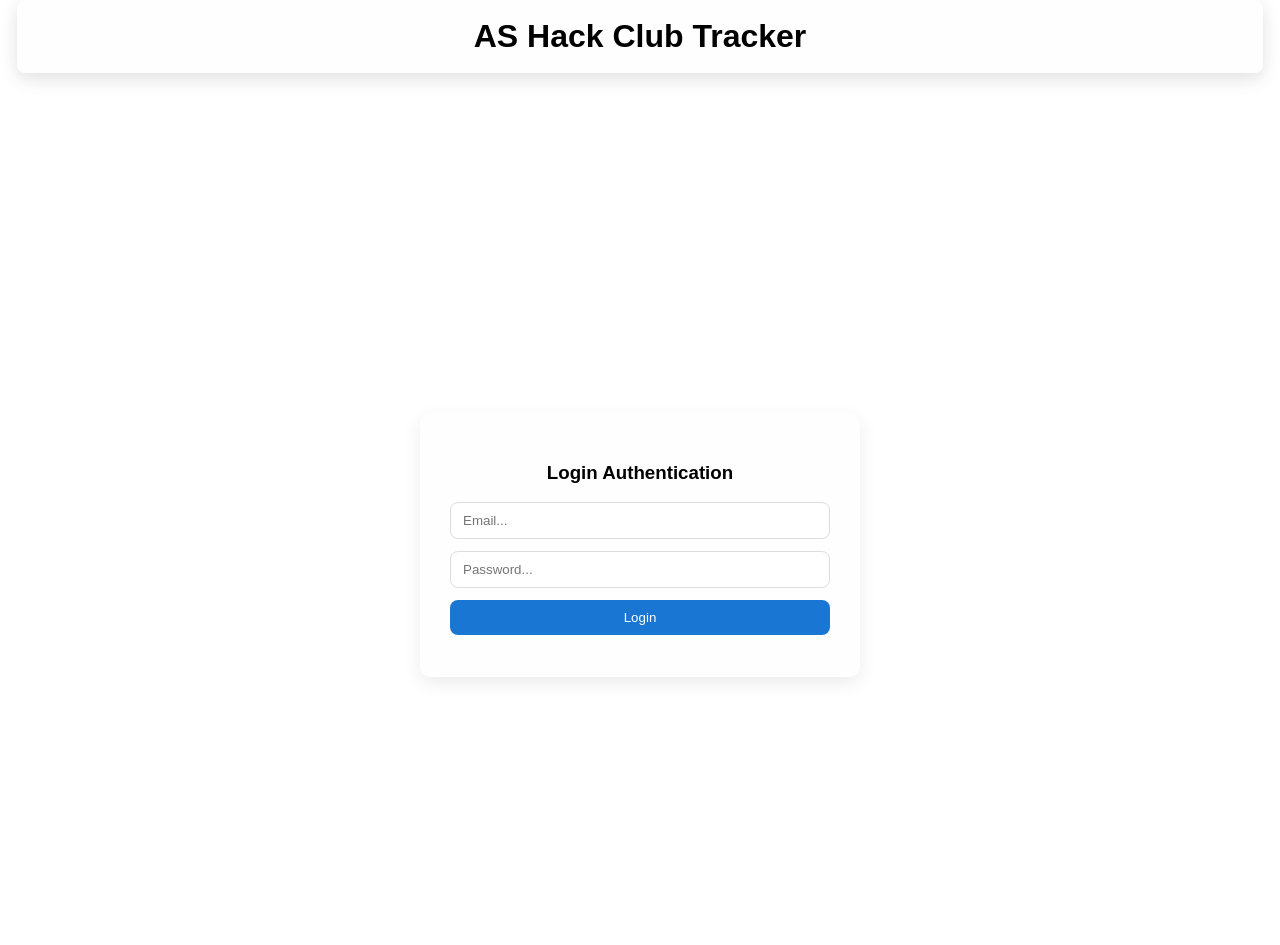
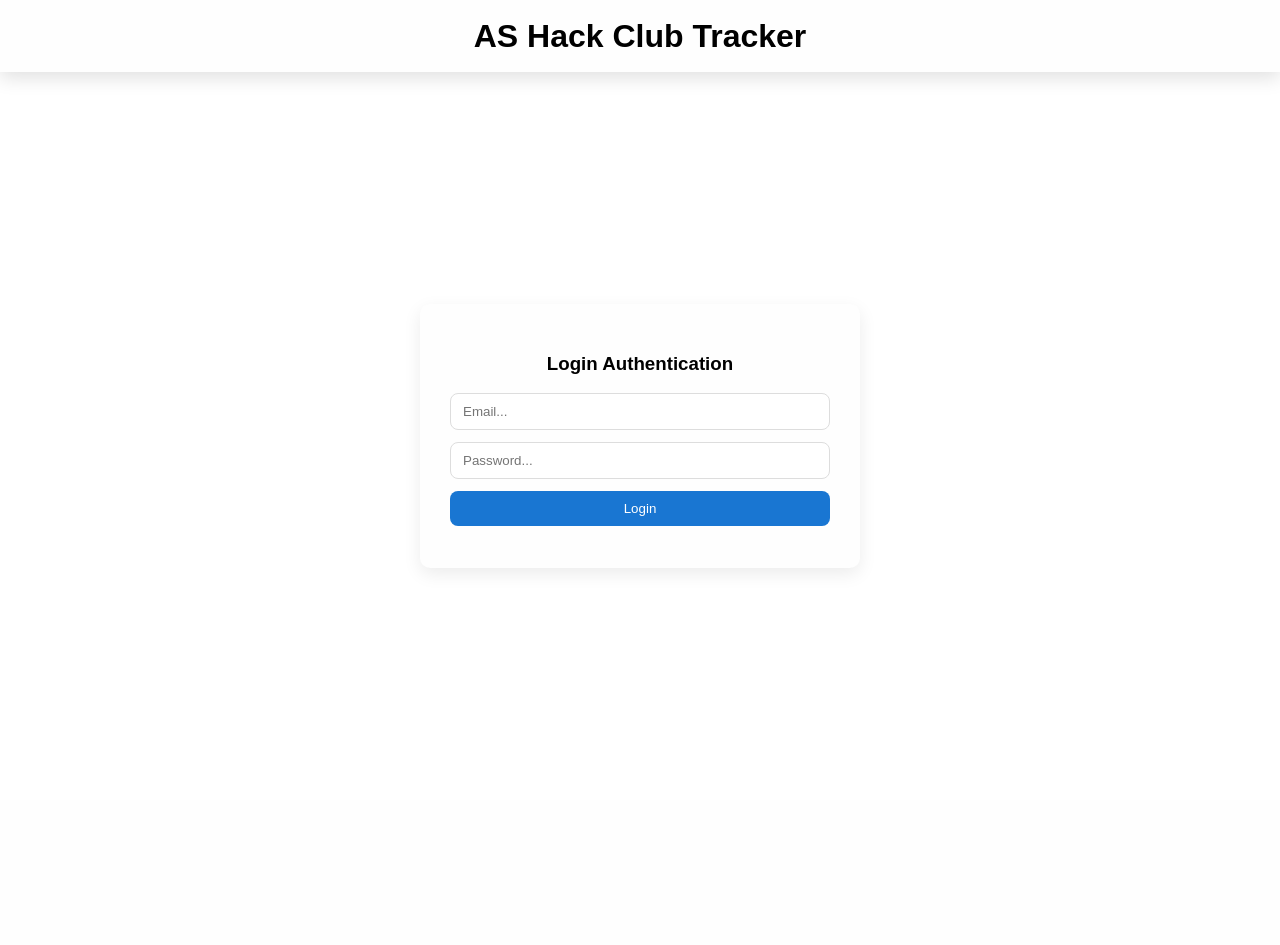
Before and after one commit to SmartSparkCoding/club-tracker, a Flask app: page / in a window 1280 px wide. After the commit the page ends 569 px from the top, so only its background shows below. Run offline with Flask 3, Linux system fonts and the light colour scheme; some libraries are stand-ins or nearby versions.

Commit message:
fix the styling for header

```diff
--- a/static/styles.css
+++ b/static/styles.css
@@ -1,17 +1,19 @@
+:root {
+    --header-h: 72px;
+}
+
 body {
   background: #ffffff;
   color: #000000;
   padding: 0px;
   font-family: 'Nunito', sans-serif;
   font-size: 16px;
-  min-height: 100vh;
-  display: grid;
   margin: 0;
 }
 
 .main_div {
     max-width: 380px;
-    margin: 8vh auto;
+        margin: 0 auto;
     padding: 30px;
     background: #fefefe;
     border-radius: 10px;
@@ -48,7 +50,7 @@ body {
 
 .loggedin_div {
     max-width: 380px;
-    margin: 8vh auto;
+    margin: 0 auto;
     padding: 30px;
     background: #fefefe;
     border-radius: 10px;
@@ -79,23 +81,35 @@ body {
 }
 
 .page-header {
-  max-width: 95%;
-  margin: 0 auto;
-  padding: 8px 15px;
-  background: #fefefe;
-  border-radius: 8px;
-  box-shadow: 0 6px 18px rgba(0,0,0,0.12);
-  width: 95%;
-  text-align: center;
+    position: fixed;
+    top: 0;
+    left: 0;
+    right: 0;
+    z-index: 1000;
+    height: var(--header-h);
+    max-width: 100%;
+    margin: 0;
+    padding: 8px 15px;
+    background: #fefefe;
+    border-radius: 0;
+    box-shadow: 0 6px 18px rgba(0,0,0,0.12);
+    width: 100%;
+    text-align: center;
+    box-sizing: border-box;
+    display: flex;
+    align-items: center;
+    justify-content: center;
 }
 
 .page-header h1 {
-    margin: 10px;
+        margin: 0;
+        line-height: 1;
 }
 
 .page-shell {
-    min-height: 100vh;
+        margin-top: var(--header-h);
+        min-height: calc(100vh - var(--header-h));
     display: grid;
     place-items: center;
-    padding-top: 72px; /* header */
+        overflow: auto;
 }
```
